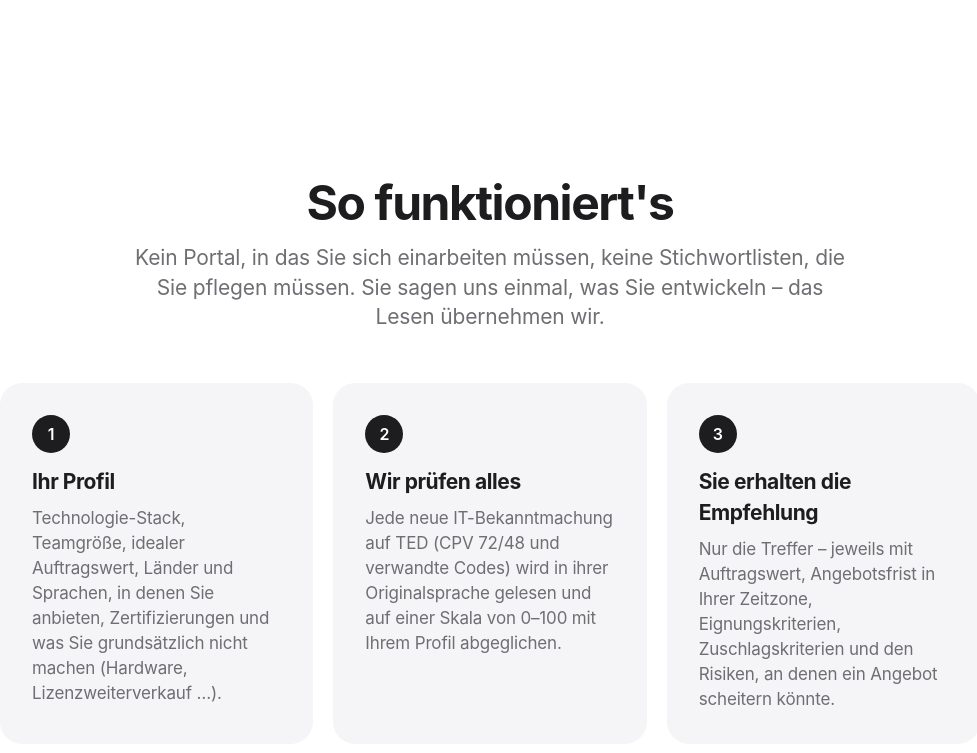
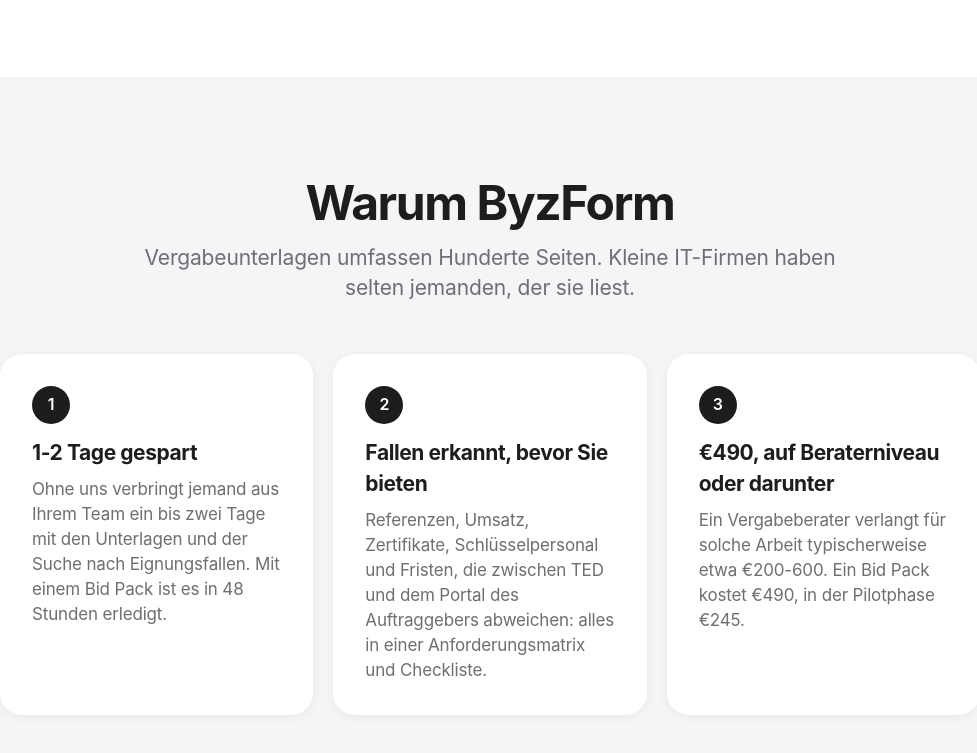
Before and after one commit to TomnakNakatomi/byzform.com, a plain HTML site: page de/index.html in a window 1280 px wide. Shown: the part 1107-1860 px from the top of the page, without its empty margins (150-1127 px from the left). Drawn offline with Linux system fonts and the light colour scheme.

Commit message:
Add Why ByzForm USP section (de/index.html)

```diff
--- a/de/index.html
+++ b/de/index.html
@@ -29,6 +29,16 @@
     <div class="stat"><b>1.030</b><span>IT-Bekanntmachungen auf TED in einer Woche (9.–16. Nov. 2026)</span></div>
     <div class="stat"><b>27</b><span>EU-Länder abgedeckt, in jeder Sprache</span></div>
     <div class="stat"><b>48 h</b><span>bis zum vollständigen Bid Pack für eine Ausschreibung Ihrer Wahl</span></div>
+  </div>
+</div></section>
+
+<section id="why" class="alt"><div class="wrap">
+  <h2>Warum ByzForm</h2>
+  <p class="sub">Vergabeunterlagen umfassen Hunderte Seiten. Kleine IT-Firmen haben selten jemanden, der sie liest.</p>
+  <div class="grid3">
+    <div class="card"><div class="num">1</div><h3>1-2 Tage gespart</h3><p>Ohne uns verbringt jemand aus Ihrem Team ein bis zwei Tage mit den Unterlagen und der Suche nach Eignungsfallen. Mit einem Bid Pack ist es in 48 Stunden erledigt.</p></div>
+    <div class="card"><div class="num">2</div><h3>Fallen erkannt, bevor Sie bieten</h3><p>Referenzen, Umsatz, Zertifikate, Schlüsselpersonal und Fristen, die zwischen TED und dem Portal des Auftraggebers abweichen: alles in einer Anforderungsmatrix und Checkliste.</p></div>
+    <div class="card"><div class="num">3</div><h3>€490, auf Beraterniveau oder darunter</h3><p>Ein Vergabeberater verlangt für solche Arbeit typischerweise etwa €200-600. Ein Bid Pack kostet €490, in der Pilotphase €245.</p></div>
   </div>
 </div></section>
 
```
